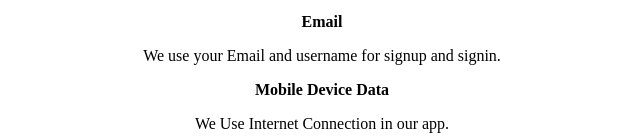
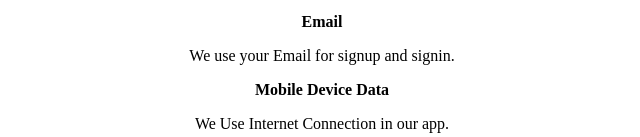
Before and after one commit to LabelizeApp/LabelizeApp.github.io, a plain HTML site: page index.html in a window 1280 px wide. Shown: the part 257-394 px from the top of the page, without its empty margins (318-958 px from the left). Drawn offline with Linux system fonts and the light colour scheme.

Commit message:
Update index.html

```diff
--- a/index.html
+++ b/index.html
@@ -35,7 +35,7 @@ We Use</strong></p>
 
 
 
-<p>We use your Email and username for signup and signin.</p>
+<p>We use your Email for signup and signin.</p>
 
 
 
```
